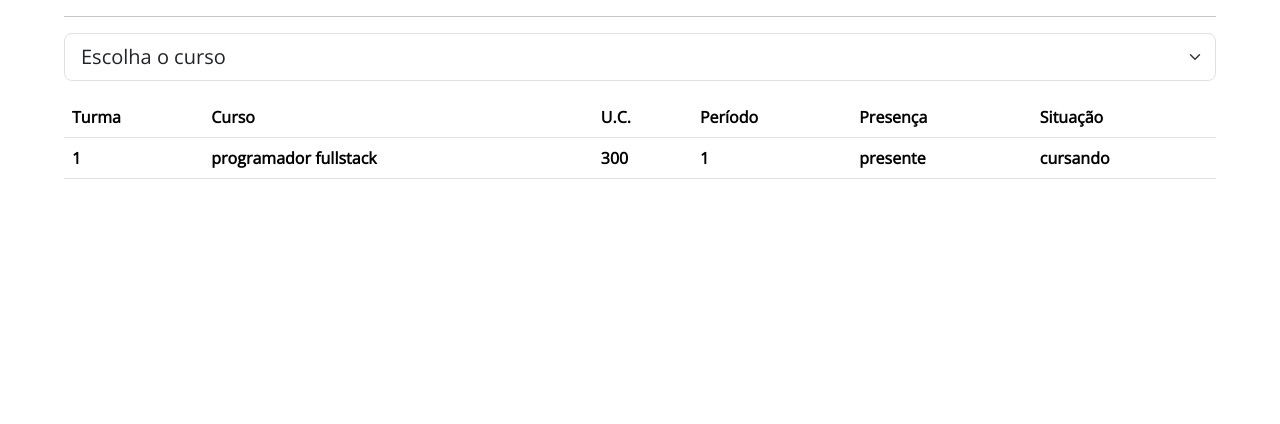
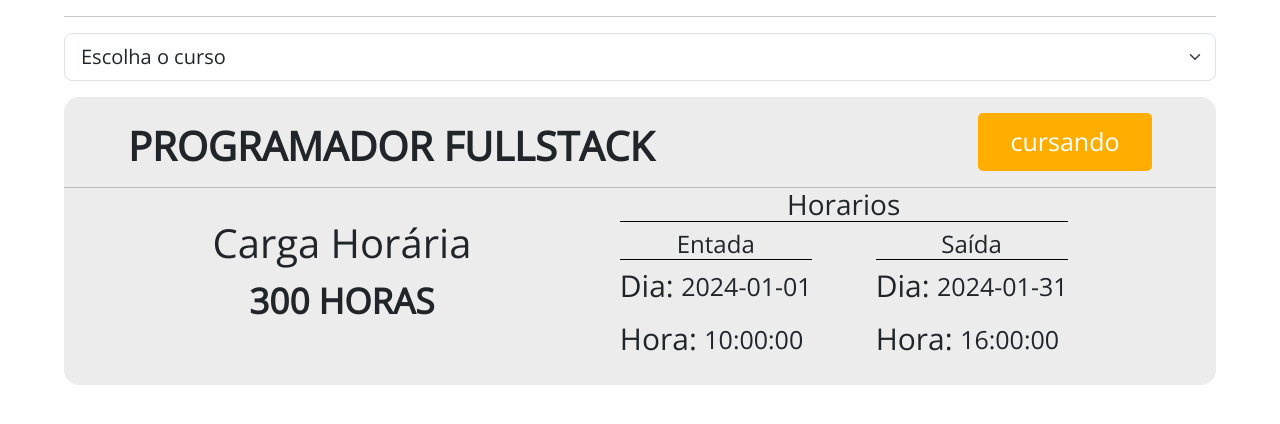
Before and after one commit to AlexNatan/Senac-integrador, a PHP site: page /IndexPage/Pages/PaginaMeusCursos/meusCursos.php in a window 1280 px wide. Shown: the part 88-512 px from the top of the page. Run offline with PHP 8.4, Linux system fonts and the light colour scheme; the visitor is signed in with stand-in values (Sample User, id 1); data comes from the database, SQL or seed files in the repository; lists and menus that the app fills with data are empty.

Commit message:
ADD: Curso Card

```diff
--- a/IndexPage/Pages/PaginaMeusCursos/meusCursos.css
+++ b/IndexPage/Pages/PaginaMeusCursos/meusCursos.css
@@ -9,10 +9,6 @@
 
 main {
     width: 100%;
-}
-
-main > div {
-    margin: 2em 4em;
 }
 
 section {
@@ -29,6 +25,104 @@ section > header {
     align-items: center;
 }
 
-.hide {
-    opacity: 0;
+.cardCurso{
+    display: flex;
+    flex-direction: column;
+    width: 100%;
+    height: 18em;
+    background-color: rgb(236, 236, 236);
+    border-radius: 15px;
+    padding: .5em 0em;
+    overflow: hidden;
 }
+
+.cardCurso hr {
+    margin: 0;
+    padding: 0;
+}
+
+.cardCursoTitle {
+    display: flex;
+    justify-content: space-between;
+    align-items: center;
+    margin: 0 4em;
+}
+
+.cardCursoTitle h1 {
+    text-transform: uppercase;
+    font-weight: bolder;
+}
+
+.cardCursoTitle p {
+    font-size: 25px;
+}
+
+.cursando {
+    background-color: rgb(255, 174, 0);
+    color: white;
+    padding: .4em 1.3em;
+    border-radius: 5px;
+}
+
+.finalizou {
+    background-color: rgb(47, 180, 47);
+    color: white;
+    padding: .4em 1.3em;
+    border-radius: 5px;
+}
+
+.cardCursoDescription {
+    display: flex;
+    align-items: center;
+    justify-content: space-evenly;
+}
+
+.cardCursoCH {
+    display: flex;
+    flex-direction: column;
+    align-items: center;
+}
+
+.cardCursoCH h3 {
+    font-size: 40px;
+
+}
+
+.cardCursoCH p{
+    font-size: 35px;
+    font-weight: bold;
+}
+
+.cardCursoHorarios {
+    display: flex;
+    flex-direction: column;
+    align-items: center;
+}
+.cardCursoHorarios > h3 {
+    border-bottom: 1px solid black;
+    width: 100%;
+    text-align: center;
+}
+
+.cardCursoHorariosES {
+    display: flex;
+    gap: 4em;
+}
+
+.cardCursoHorariosES > div > h4 {
+    border-bottom: 1px solid black;
+    text-align: center;
+}
+
+.cardCursoHorariosES > div > div {
+    display: flex;
+    gap: .3em;
+}
+
+.cardCursoHorariosES h5 {
+    font-size: 30px;
+}
+
+.cardCursoHorariosES > div > div {
+    font-size: 25px;
+}
--- a/IndexPage/Pages/PaginaMeusCursos/meusCursos.php
+++ b/IndexPage/Pages/PaginaMeusCursos/meusCursos.php
@@ -57,39 +57,75 @@ $linha = mysqli_fetch_array($result);
 
                 </form>
             </div>
-            <div class="" id="tableCurso">
-                <table class="table">
-                    <thead>
-                        <tr>
-                            <th scope="col">Turma</th>
-                            <th scope="col">Curso</th>
-                            <th scope="col">U.C.</th>
-                            <th scope="col">Período</th>
-                            <th scope="col">Presença</th>
-                            <th scope="col">Situação</th>
-                        </tr>
-                    </thead>
-                    <?php
+            <div class="cardCurso" id="tableCurso">
+                <?php
+                session_start();
+                $idCurso = isset($_SESSION['cursoSelecionado']) ? $_SESSION['cursoSelecionado'] : '';
+                $sqlCS = "SELECT * FROM cursos WHERE id = $idCurso";
+                $resultCS = mysqli_query($conn, $sqlCS);
+                $linhaCS = mysqli_fetch_array($resultCS);
 
-                    session_start();
-                    $idCurso = isset($_SESSION['cursoSelecionado']) ? $_SESSION['cursoSelecionado']:'';
-                    include_once('../../../php/conexao.php');
-                    $sql = "SELECT * FROM cursos WHERE id = $idCurso";
-                    $result = mysqli_query($conn, $sql);
-                    $linha = mysqli_fetch_array($result);
+                $statusAluno;
 
-                    echo"
-                    <tr>
-                        <th class'col'>$linha[1]</th>
-                        <th class'col'>$linha[2]</th>
-                        <th class'col'>$linha[3]</th>
-                        <th class'col'>$linha[1]</th>
-                        <th class'col'>$linha[8]</th>
-                        <th class'col'>$linha[9]</th>
-                    </tr>
-                    ";
+                if ("$linhaCS[situacao]" == "cursando") {
+                    $statusAluno = "cursando";
+                } else {
+                    $statusAluno = "finalizou";
+                }
+                ?>
 
-                    ?>
+                <div class='cardCurso'>
+                    <div class='cardCursoTitle'>
+                        <h1>
+                            <?php echo "$linhaCS[nome]" ?>
+                        </h1>
+                        <p class=<?php echo"$statusAluno"?>><?php echo "$linhaCS[situacao]" ?></p>
+                    </div>
+                    <hr>
+                    <div class='cardCursoDescription'>
+                        <div class='cardCursoCH'>
+                            <h3>Carga Horária</h3>
+                            <p>
+                                <?php echo "$linhaCS[cargahoraria]" ?> HORAS
+                            </p>
+                        </div>
+                        <div class='cardCursoHorarios'>
+                            <h3>Horarios</h3>
+                            <div class='cardCursoHorariosES'>
+                                <div>
+                                    <h4>Entada</h4>
+                                    <div>
+                                        <h5>Dia:</h5>
+                                        <p>
+                                            <?php echo "$linhaCS[dentrada]" ?>
+                                        </p>
+                                    </div>
+                                    <div>
+                                        <h5>Hora:</h5>
+                                        <p>
+                                            <?php echo "$linhaCS[hentrada]" ?>
+                                        </p>
+                                    </div>
+                                </div>
+                                <div>
+                                    <h4>Saída</h4>
+                                    <div>
+                                        <h5>Dia:</h5>
+                                        <p>
+                                            <?php echo "$linhaCS[dsaida]" ?>
+                                        </p>
+                                    </div>
+                                    <div>
+                                        <h5>Hora:</h5>
+                                        <p>
+                                            <?php echo "$linhaCS[hsaida]" ?>
+                                        </p>
+                                    </div>
+                                </div>
+                            </div>
+                        </div>
+                    </div>
+                </div>
                 </table>
             </div>
         </section>
--- a/php/selecionarCurso.php
+++ b/php/selecionarCurso.php
@@ -3,7 +3,9 @@
 
     session_start();
     if(isset($selectCurso)) {
-        $_SESSION['cursoSelecionado'] = $selectCurso;
-        header('location: ../IndexPage/Pages/PaginaMeusCursos/meusCursos.php');
+        if($selectCurso != 0) {
+            $_SESSION['cursoSelecionado'] = $selectCurso;
+            header('location: ../IndexPage/Pages/PaginaMeusCursos/meusCursos.php');
+        }
     }
 ?>
```
